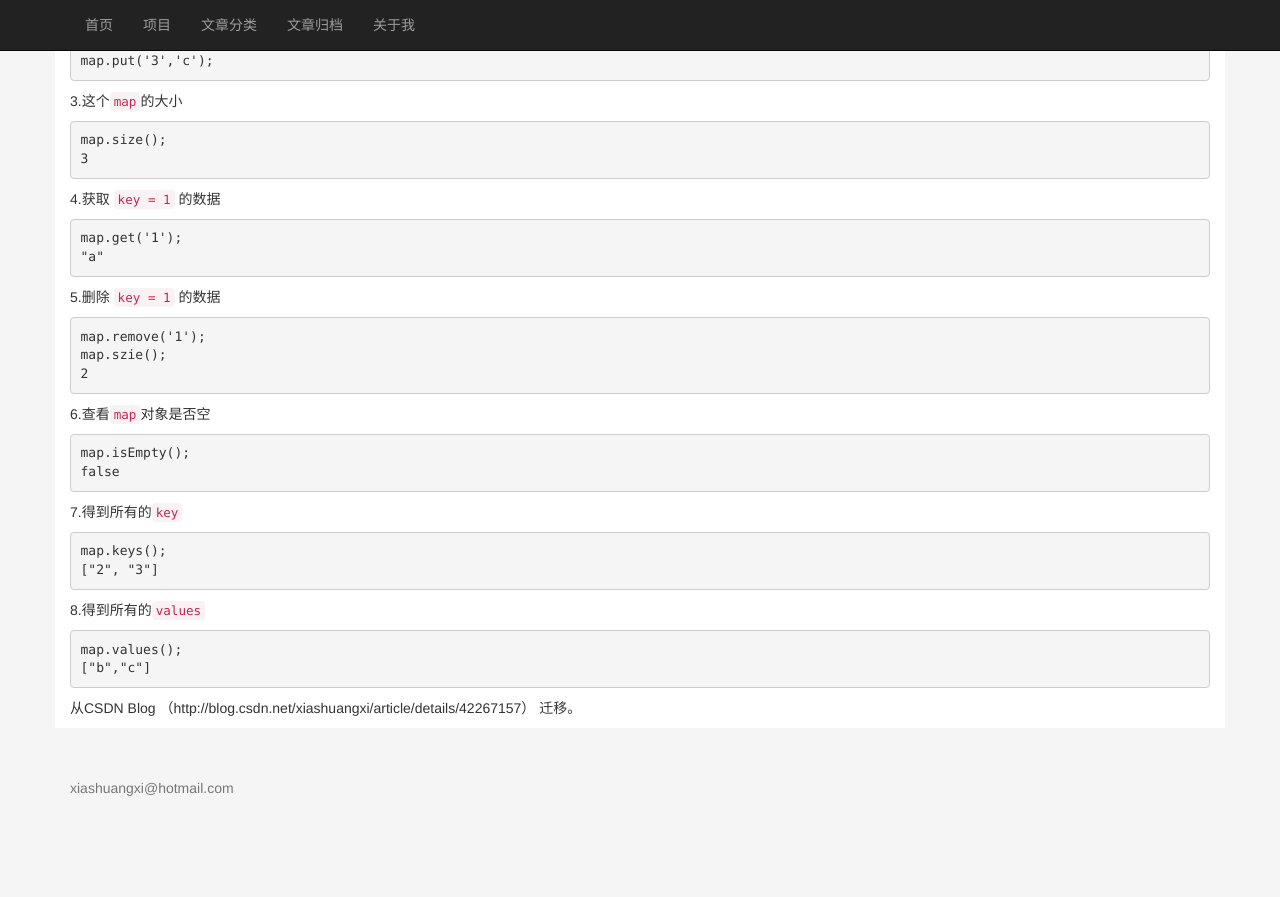
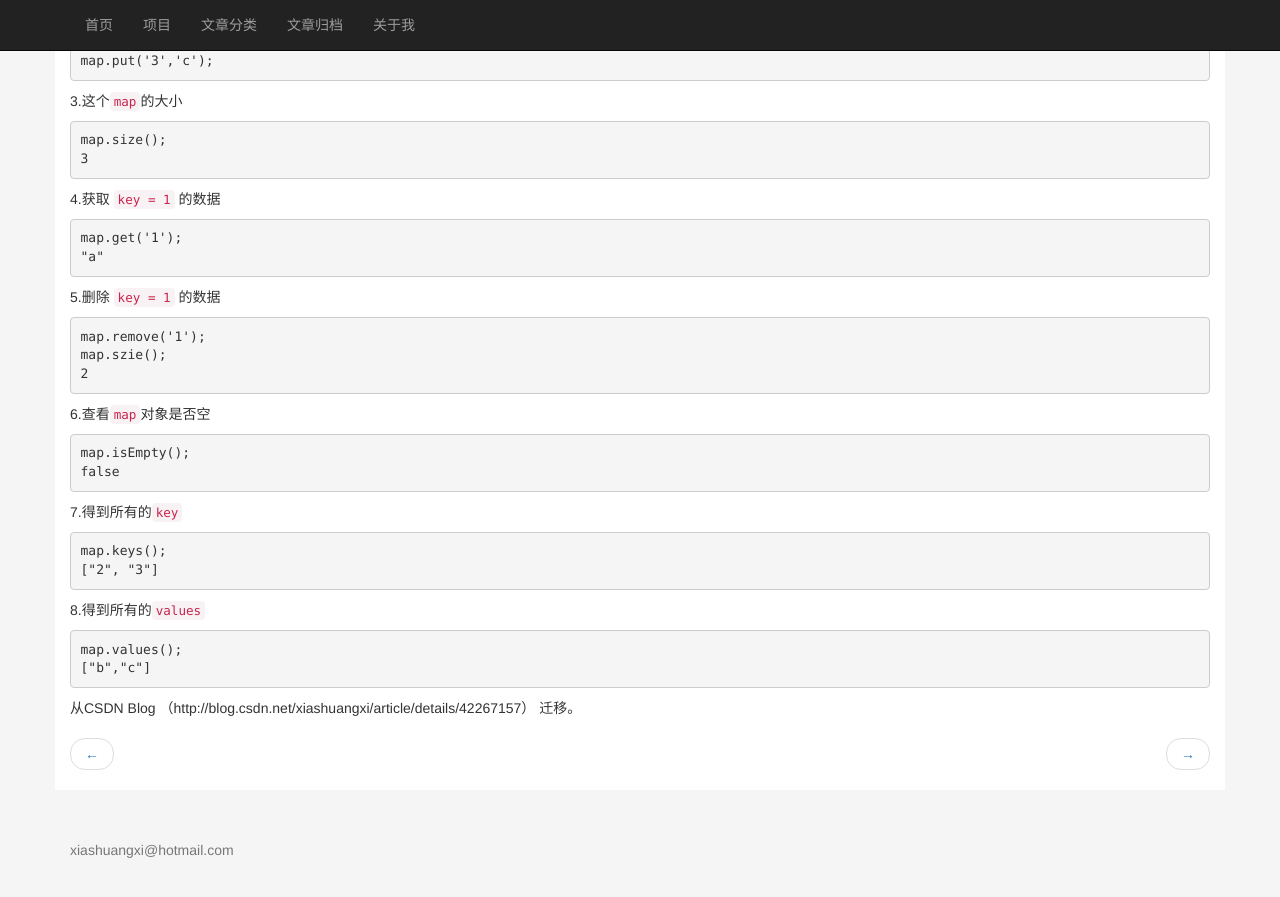
Before and after one commit to jinchangle/xiashuangxi.github.io, a Jekyll site: the page built from _posts/article/2015-05-15-javascript-map.md, in a window 1280 px wide and 900 px high, scrolled down 1684 px. Shown: the top 897 px of the window. Built offline with Jekyll 4.4.1, drawn with Linux system fonts in a browser that asks for light colours; nearby versions of some CDN libraries; comment, search, counter and statistics services are not loaded; before the commit the page ends 2522 px from its top, so only the background shows below that.

Commit message:
Please enter the commit message for your changes. Lines starting  with '' will be ignored, and an empty message aborts the commit.  On branch master  Your branch is up-to-date with 'origin/master'.
 Changes to be committed:
	modified:   _layouts/post.html

```diff
--- a/_layouts/post.html
+++ b/_layouts/post.html
@@ -14,7 +14,13 @@
         {% endfor %}
     </div>
     <p class="lead">{{ content }}</p>
-    <p>{{page.next.title}}</p>
+    <p></p>
+    <nav>
+      <ul class="pager">
+        <li class="previous"><a href="#"><span aria-hidden="true">&larr;</span> {{page.next.title}}</a></li>
+        <li class="next"><a href="#">{{page.content.title}} <span aria-hidden="true">&rarr;</span></a></li>
+      </ul>
+    </nav>
 </div>
 <div class="container" style='padding-top:50px;'>
 
```
